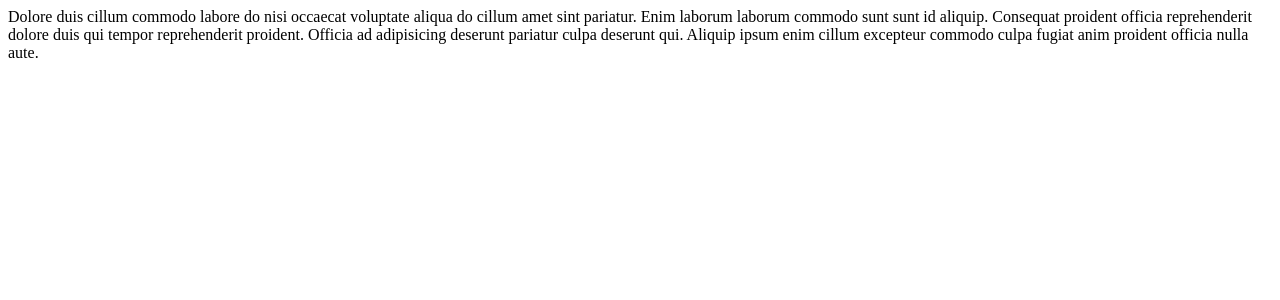
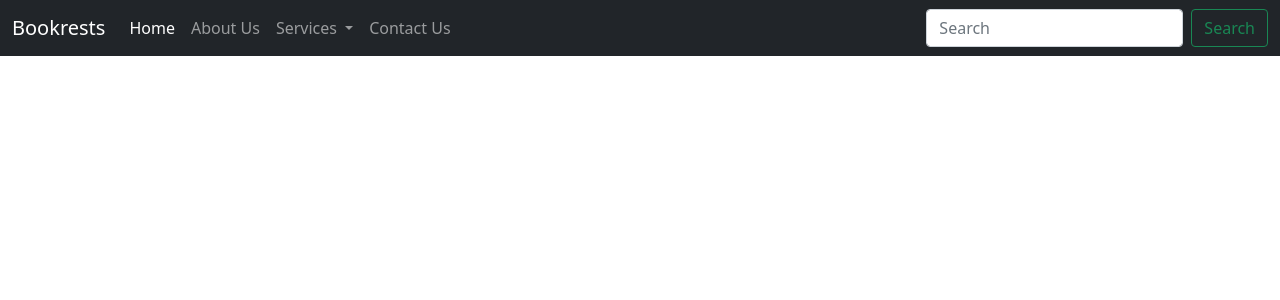
Before and after one commit to Akansh-Verma/Bookrests, a Django app: template bookrests/templates/index.html in a window 1280 px wide. Shown: the top 300 px of the page. Run offline with Django 4.2, Linux system fonts and the light colour scheme; the template is opened without the code that fills it, so the values that code supplies are empty.

Commit message:
added template

```diff
--- a/bookrests/bookrests/settings.py
+++ b/bookrests/bookrests/settings.py
@@ -118,6 +118,5 @@ DEFAULT_AUTO_FIELD = "django.db.models.BigAutoField"
 
 # Added manually
 STATICFILES_DIRS = [
-    BASE_DIR / "static",
-    '/var/www/static/',
+    BASE_DIR / "static"
 ]
--- a/bookrests/templates/index.html
+++ b/bookrests/templates/index.html
@@ -1,19 +1,62 @@
-<!DOCTYPE html>
-<html>
+<!doctype html>
+<html lang="en">
   <head>
+    <!-- Required meta tags -->
     <meta charset="utf-8">
-        <meta http-equiv="X-UA-Compatible" content="IE=edge">
-        <title>This is a test page</title>
-        <meta name="description" content="">
     <meta name="viewport" content="width=device-width, initial-scale=1">
-        <link rel="stylesheet" href="">
+
+    <!-- Bootstrap CSS -->
+    <link href="https://cdn.jsdelivr.net/npm/bootstrap@5.1.3/dist/css/bootstrap.min.css" rel="stylesheet" integrity="sha384-1BmE4kWBq78iYhFldvKuhfTAU6auU8tT94WrHftjDbrCEXSU1oBoqyl2QvZ6jIW3" crossorigin="anonymous">
+
+    <title>Bookrests</title>
   </head>
   <body>
-      Dolore duis cillum commodo labore do nisi occaecat voluptate aliqua do cillum amet sint pariatur.
-      Enim laborum laborum commodo sunt sunt id aliquip.
-      Consequat proident officia reprehenderit dolore duis qui tempor reprehenderit proident.
-      Officia ad adipisicing deserunt pariatur culpa deserunt qui.
-      Aliquip ipsum enim cillum excepteur commodo culpa fugiat anim proident officia nulla aute.
+    <nav class="navbar navbar-expand-lg navbar-dark bg-dark">
+      <div class="container-fluid">
+        <a class="navbar-brand" href="/">Bookrests</a>
+        <button class="navbar-toggler" type="button" data-bs-toggle="collapse" data-bs-target="#navbarScroll" aria-controls="navbarScroll" aria-expanded="false" aria-label="Toggle navigation">
+          <span class="navbar-toggler-icon"></span>
+        </button>
+        <div class="collapse navbar-collapse" id="navbarScroll">
+          <ul class="navbar-nav me-auto my-2 my-lg-0 navbar-nav-scroll" style="--bs-scroll-height: 100px;">
+            <li class="nav-item">
+              <a class="nav-link active" aria-current="page" href="/">Home</a>
+            </li>
+            <li class="nav-item">
+              <a class="nav-link" href="/about">About Us</a>
+            </li>
+            <li class="nav-item dropdown">
+              <a class="nav-link dropdown-toggle" href="/services" id="navbarScrollingDropdown" role="button" data-bs-toggle="dropdown" aria-expanded="false">
+                Services
+              </a>
+              <ul class="dropdown-menu" aria-labelledby="navbarScrollingDropdown">
+                <li><a class="dropdown-item" href="#">Action</a></li>
+                <li><a class="dropdown-item" href="#">Another action</a></li>
+                <li><hr class="dropdown-divider"></li>
+                <li><a class="dropdown-item" href="#">Something else here</a></li>
+              </ul>
+            </li>
+            <li class="nav-item">
+              <a class="nav-link" href="/contact">Contact Us</a>
+            </li>
+          </ul>
+          <form class="d-flex">
+            <input class="form-control me-2" type="search" placeholder="Search" aria-label="Search">
+            <button class="btn btn-outline-success" type="submit">Search</button>
+          </form>
+        </div>
+      </div>
+    </nav>
 
+    <!-- Optional JavaScript; choose one of the two! -->
+
+    <!-- Option 1: Bootstrap Bundle with Popper -->
+    <script src="https://cdn.jsdelivr.net/npm/bootstrap@5.1.3/dist/js/bootstrap.bundle.min.js" integrity="sha384-ka7Sk0Gln4gmtz2MlQnikT1wXgYsOg+OMhuP+IlRH9sENBO0LRn5q+8nbTov4+1p" crossorigin="anonymous"></script>
+
+    <!-- Option 2: Separate Popper and Bootstrap JS -->
+    <!--
+    <script src="https://cdn.jsdelivr.net/npm/@popperjs/core@2.10.2/dist/umd/popper.min.js" integrity="sha384-7+zCNj/IqJ95wo16oMtfsKbZ9ccEh31eOz1HGyDuCQ6wgnyJNSYdrPa03rtR1zdB" crossorigin="anonymous"></script>
+    <script src="https://cdn.jsdelivr.net/npm/bootstrap@5.1.3/dist/js/bootstrap.min.js" integrity="sha384-QJHtvGhmr9XOIpI6YVutG+2QOK9T+ZnN4kzFN1RtK3zEFEIsxhlmWl5/YESvpZ13" crossorigin="anonymous"></script>
+    -->
   </body>
 </html>
```
Also changed, not shown: bookrests/home/views.py (+6 -1 lines), bookrests/db.sqlite3. Lines whose indentation alone changed are shown as unchanged.
